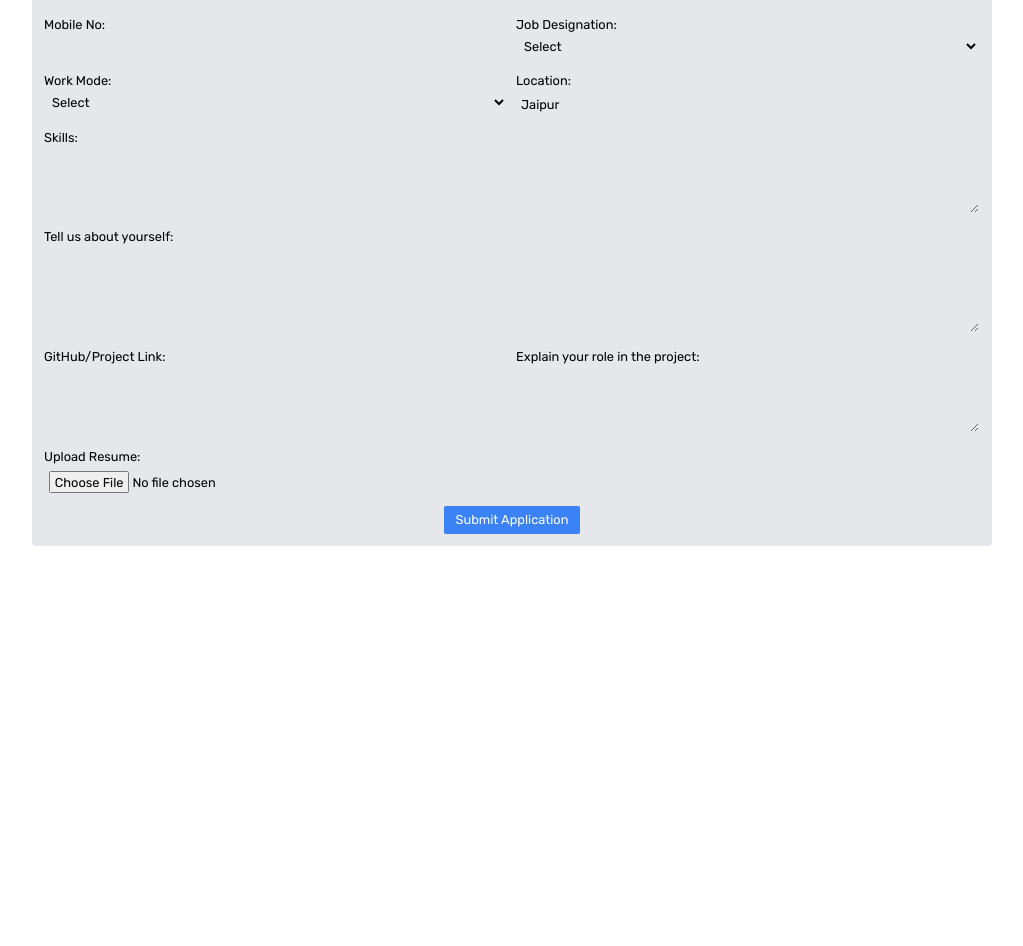
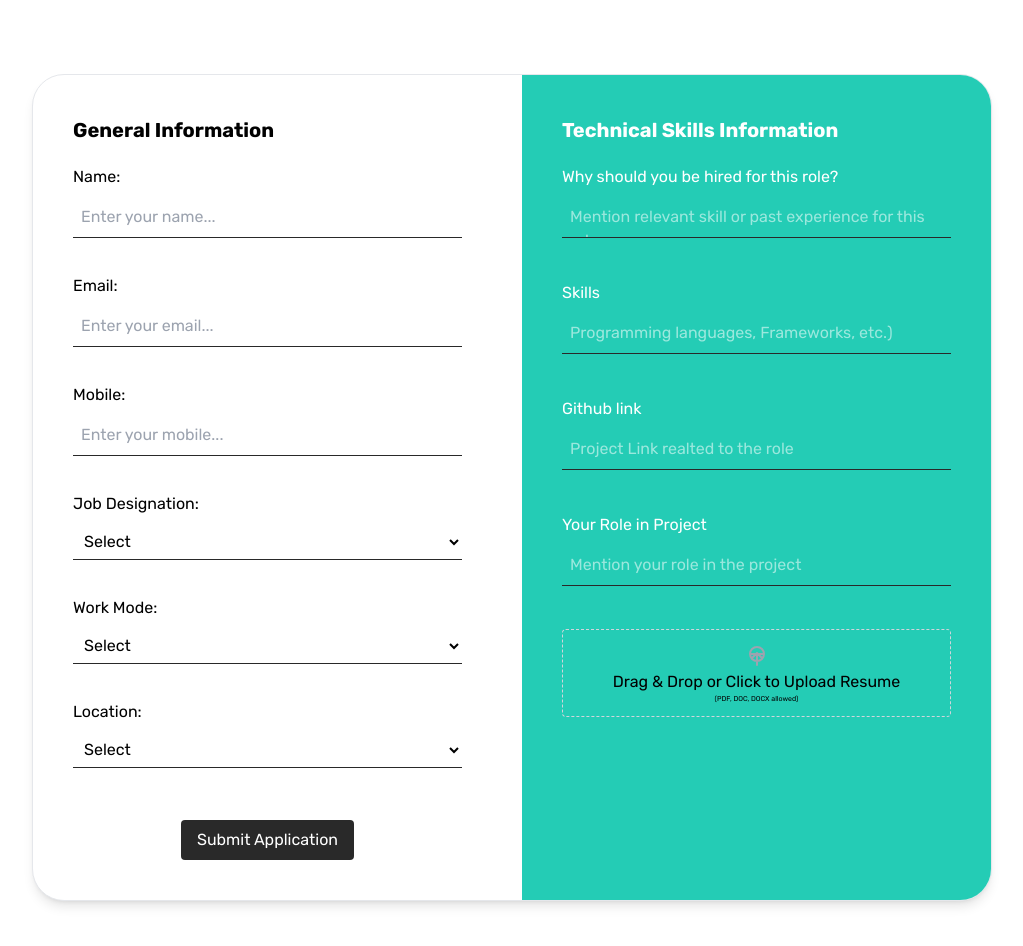
Before and after one commit to hemantsony09/KloBTech-webiste-testing, a React (Vite) app: page /hiring in a window 1280 px wide. Shown: the part 260-1206 px from the top of the page, without its empty margins (128-1151 px from the left). Before the commit the page ends 806 px from the top, so only its background shows below. Built offline with nearby package versions, Linux system fonts and the light colour scheme.

Commit message:
added form in hiring page

```diff
--- /dev/null
+++ b/src/Hiring/Hiring.css
@@ -0,0 +1,86 @@
+.box-1 input,
+.box-2 textarea,
+.box-1 select,
+.box-2 input{
+
+    padding: 10px;
+    margin-top: 10px;
+    margin-bottom: 20px;
+    border: none;
+    border-bottom: solid 1px #292929;
+    border-radius: 0;
+    font-size: 20px;
+    resize: none;
+
+
+}
+.full-box{
+    overflow:hidden !important;
+}
+.box-1 label,
+.box-2 label{
+    font-size: 20px;
+    /* font-weight: 00; */
+    margin-top: 20px;
+}
+.box-1 button {
+    padding: 10px 20px;
+    background-color: #292929;
+    color: white;
+    border: none;
+    border-radius: 5px;
+    font-size: 20px;
+    cursor: pointer;
+    margin-top: 20px;
+    transition: 0.3s;
+}
+
+input:focus-visible ,
+textarea:focus-visible,
+select:focus-visible {
+    border: none ;
+    border-bottom: solid 1px #292929 ;
+    outline: none ;
+  }
+
+  .box-2 input::placeholder,
+    .box-2 textarea::placeholder
+  {
+
+    color: #ffffff8a;
+  }
+
+
+@media (max-width: 768px) {
+    .box-1 input,
+    .box-2 textarea,
+    .box-1 select,
+    .box-2 input {
+        font-size: 16px;
+    }
+    .box-2{
+        height: 1000px;
+
+    }
+    .box-1 label,
+    .box-2 label {
+        font-size: 16px;
+    }
+    .full-box{
+      width: 100%;
+      display: flex;
+      flex-direction: column;
+    }
+    .btn {
+        padding-bottom: 60px;
+        width: 70%;
+        margin: 0 auto;
+       position: absolute;
+        bottom: 0;
+        left: 0;
+        right: 0;
+
+    }
+
+
+}
--- a/src/Hiring/Hiring.jsx
+++ b/src/Hiring/Hiring.jsx
@@ -1,8 +1,11 @@
-import React, { useState } from "react";
+import { useState } from "react";
+import { motion } from "framer-motion";
 import Navbar from "../Nav/Navbar";
+import "./Hiring.css";
 
 const jobRoles = ["Frontend Developer", "Backend Developer", "Full Stack Developer", "UI/UX Designer"];
 const workModes = ["Work From Home", "On-Site", "Hybrid"];
+const locations = ["Jaipur", "Delhi", "Mumbai", "Bangalore", "Hyderabad"];
 
 const HiringPage = () => {
   const [formData, setFormData] = useState({
@@ -34,7 +37,12 @@ const HiringPage = () => {
   return (
     <div>
       <Navbar />
-      <div className="flex flex-col justify-center items-center">
+      <motion.div
+        className="flex flex-col justify-center my-[100px] items-center"
+        initial={{ opacity: 0, y: 50 }}
+        animate={{ opacity: 1, y: 0 }}
+        transition={{ duration: 1 }}
+      >
         <h1 className="font-bold text-[5rem]">
           We are <span style={{ color: "var(--accent-color)" }}>KLob</span>Tech
         </h1>
@@ -42,80 +50,194 @@ const HiringPage = () => {
           <h3>We Are Open for Hiring</h3>
           <p>Please fill out this form to be a part of our team.</p>
         </div>
-      </div>
+      </motion.div>
 
-      <form onSubmit={handleSubmit} className="bg-gray-200 p-6 rounded-lg w-3/4 mx-auto mt-4">
-        <div className="grid  grid-cols-2 gap-4">
-          <div>
-            <label>Your Name:
-              <input type="text" name="name" required onChange={handleChange} className="w-full p-2 border rounded  bg-transparent border-solid border-" />
+      <motion.form
+        onSubmit={handleSubmit}
+        className="bg-white border-2 border-solid shadow-lg overflow-hidden rounded-[40px] my-[100px] w-3/4 mx-auto mt-4"
+        initial={{ opacity: 0, scale: 0.9 }}
+        animate={{ opacity: 1, scale: 1 }}
+        transition={{ duration: 0.7 }}
+      >
+        <div className="full-box relative  grid inputs grid-cols-2 gap-10">
+          <motion.div
+            className="p-20 box-1 flex flex-col gap-10"
+            initial={{ x: -100, opacity: 0 }}
+            animate={{ x: 0, opacity: 1 }}
+            transition={{ duration: 0.8, delay: 0.2 }}
+          >
+            <h1 className="text-[25px] font-bold">General Information</h1>
+            {["name", "email", "mobile"].map((field, index) => (
+              <motion.div
+                key={field}
+                initial={{ opacity: 0, x: -50 }}
+                animate={{ opacity: 1, x: 0 }}
+                transition={{ duration: 0.5, delay: index * 0.1 }}
+              >
+                <label>
+                  {field.charAt(0).toUpperCase() + field.slice(1)}:
+                  <input
+                    type={field === "email" ? "email" : "text"}
+                    name={field}
+                    required
+                    onChange={handleChange}
+                    className="w-full p-2 border rounded bg-transparent border-solid"
+                    placeholder={`Enter your ${field}...`}
+                  />
                 </label>
-          </div>
-          <div>
-            <label>Email ID:
-              <input type="email" name="email" required onChange={handleChange} className="w-full p-2 border rounded  bg-transparent border-solid border-" />
-            </label>
-          </div>
-          <div>
-            <label>Mobile No:
-              <input type="tel" name="mobile" required onChange={handleChange} className="w-full p-2 border rounded  bg-transparent border-solid border-" />
-            </label>
-          </div>
-          <div>
+              </motion.div>
+            ))}
+            <motion.div initial={{ opacity: 0, x: -50 }} animate={{ opacity: 1, x: 0 }} transition={{ duration: 0.5, delay: 0.3 }}>
               <label>Job Designation:
-              <select name="jobRole" required onChange={handleChange} className="w-full p-2 border rounded  bg-transparent border-solid border-">
+                <select name="jobRole" required onChange={handleChange} className="w-full p-2 border rounded bg-transparent border-solid">
                   <option value="">Select</option>
                   {jobRoles.map((role) => (
                     <option key={role} value={role}>{role}</option>
                   ))}
                 </select>
               </label>
-          </div>
-          <div>
+            </motion.div>
+            <motion.div initial={{ opacity: 0, x: -50 }} animate={{ opacity: 1, x: 0 }} transition={{ duration: 0.5, delay: 0.4 }}>
               <label>Work Mode:
-              <select name="workMode" required onChange={handleChange} className="w-full p-2 border rounded  bg-transparent border-solid border-">
+                <select name="workMode" required onChange={handleChange} className="w-full p-2 border rounded bg-transparent border-solid">
                   <option value="">Select</option>
                   {workModes.map((mode) => (
                     <option key={mode} value={mode}>{mode}</option>
                   ))}
                 </select>
               </label>
+            </motion.div>
+            <motion.div initial={{ opacity: 0, x: -50 }} animate={{ opacity: 1, x: 0 }} transition={{ duration: 0.5, delay: 0.5 }}>
+              <label>Location:
+                <select name="location" required onChange={handleChange} className="w-full p-2 border rounded bg-transparent border-solid">
+                  <option value="">Select</option>
+                  {locations.map((loc) => (
+                    <option key={loc} value={loc}>{loc}</option>
+                  ))}
+                </select>
+              </label>
+            </motion.div>
+            <motion.div
+              className="text-center btn"
+              whileHover={{ scale: 1.1 }}
+              whileTap={{ scale: 0.9 }}
+            >
+              <button type="submit" className=" text-white px-6 py-2 rounded ">
+                Submit Application
+              </button>
+            </motion.div>
+          </motion.div>
+
+          <motion.div
+            className="bg-[#24CCB5] flex flex-col gap-10 box-2  text-white p-20"
+            initial={{ x: 100, opacity: 0 }}
+            animate={{ x: 0, opacity: 1 }}
+            transition={{ duration: 0.8, delay: 0.3 }}
+          >
+            <h1 className="text-[25px] font-bold">Technical Skills Information</h1>
+
+            <motion.div
+
+          initial={{ opacity: 0, x: 50 }}
+          animate={{ opacity: 1, x: 0 }}
+          transition={{ duration: 0.5, }}
+        >
+          <label>
+          Why should you be hired for this role?
+            <textarea
+
+              rows="1"
+              required
+              onChange={handleChange}
+              className="w-full p-2 border rounded bg-transparent border-solid"
+              placeholder={`Mention relevant skill or past experience for this role. `}
+            ></textarea>
+          </label>
+        </motion.div>
+        <motion.div
+
+          initial={{ opacity: 0, x: 50 }}
+          animate={{ opacity: 1, x: 0 }}
+          transition={{ duration: 0.5, }}
+        >
+          <label>
+          Skills
+            <textarea
+
+              rows="1"
+              required
+              onChange={handleChange}
+              className="w-full p-2 border rounded bg-transparent border-solid"
+              placeholder={`Programming languages, Frameworks, etc.)`}
+            ></textarea>
+          </label>
+        </motion.div> <motion.div
+
+          initial={{ opacity: 0, x: 50 }}
+          animate={{ opacity: 1, x: 0 }}
+          transition={{ duration: 0.5, }}
+        >
+          <label>
+            Github link
+            <textarea
+
+              rows="1"
+              required
+              onChange={handleChange}
+              className="w-full p-2 border rounded bg-transparent border-solid"
+              placeholder={`Project Link realted to the role`}
+            ></textarea>
+          </label>
+        </motion.div> <motion.div
+
+          initial={{ opacity: 0, x: 50 }}
+          animate={{ opacity: 1, x: 0 }}
+          transition={{ duration: 0.5, }}
+        >
+          <label>
+          Your Role in Project
+            <textarea
+
+              rows="1"
+              required
+              onChange={handleChange}
+              className="w-full p-2 border rounded bg-transparent border-solid"
+              placeholder={`Mention your role in the project`}
+            ></textarea>
+          </label>
+        </motion.div>
+
+                <motion.div
+              initial={{ opacity: 0, y: 30 }}
+              animate={{ opacity: 1, y: 0 }}
+              transition={{ duration: 0.5 }}
+              className="p-6 border-2 border-dashed border-gray-300 rounded-lg text-center cursor-pointer hover:border-white transition-all"
+              onDragOver={(e) => e.preventDefault()}
+              onDrop={(e) => {
+                e.preventDefault();
+                handleFileChange(e);
+              }}
+            >
+
+
+
+              <input type="file" name="resume" id="resume" accept=".pdf,.doc,.docx" className="hidden" onChange={handleFileChange} />
+              <label htmlFor="resume" className="cursor-pointer">
+                <div className="flex flex-col items-center">
+                  <svg className="w-12 h-12 text-gray-400 hover:text-[black] transition-all" fill="none" stroke="currentColor" strokeWidth="2" viewBox="0 0 24 24">
+                    <path strokeLinecap="round" strokeLinejoin="round" d="M7 16l5-5m0 0l5 5m-5-5v12M5 12h14M19 12a7 7 0 10-14 0 7 7 0 0014 0z"></path>
+                  </svg>
+                  <p className="mt-2 text-black  ">Drag & Drop or Click to Upload Resume</p>
+                  <p className="text-sm text-black ">(PDF, DOC, DOCX allowed)</p>
                 </div>
-          <div>
-            <label>Location:
-              <input type="text" value="Jaipur" disabled className="w-full p-2 border rounded  bg-transparent border-solid border- bg-gray-100" />
               </label>
+              {formData.resume && <p className="mt-3 text-black">✅ {formData.resume.name}</p>}
+            </motion.div>
+
+
+          </motion.div>
         </div>
-          <div className="col-span-2">
-            <label>Skills:
-              <textarea name="skills" rows="3" required onChange={handleChange} className="w-full p-2 border rounded  bg-transparent border-solid border-"></textarea>
-            </label>
-          </div>
-          <div className="col-span-2">
-            <label>Tell us about yourself:
-              <textarea name="about" rows="4" required onChange={handleChange} className="w-full p-2 border rounded  bg-transparent border-solid border-"></textarea>
-            </label>
-          </div>
-          <div>
-            <label>GitHub/Project Link:
-              <input type="text" name="githubLink" required onChange={handleChange} className="w-full p-2 border rounded  bg-transparent border-solid border-" />
-            </label>
-          </div>
-          <div>
-            <label>Explain your role in the project:
-              <textarea name="projectRole" rows="3" required onChange={handleChange} className="w-full p-2 border rounded  bg-transparent border-solid border-"></textarea>
-            </label>
-          </div>
-          <div className="col-span-2">
-            <label>Upload Resume:
-              <input type="file" name="resume" onChange={handleFileChange} className="w-full p-2 border rounded  bg-transparent border-solid border-" />
-            </label>
-          </div>
-          <div className="col-span-2 text-center">
-            <button type="submit" className="bg-blue-500 text-white px-6 py-2 rounded hover:bg-blue-700">Submit Application</button>
-          </div>
-        </div>
-      </form>
+      </motion.form>
     </div>
   );
 };
```
Lines whose indentation alone changed are shown as unchanged.
